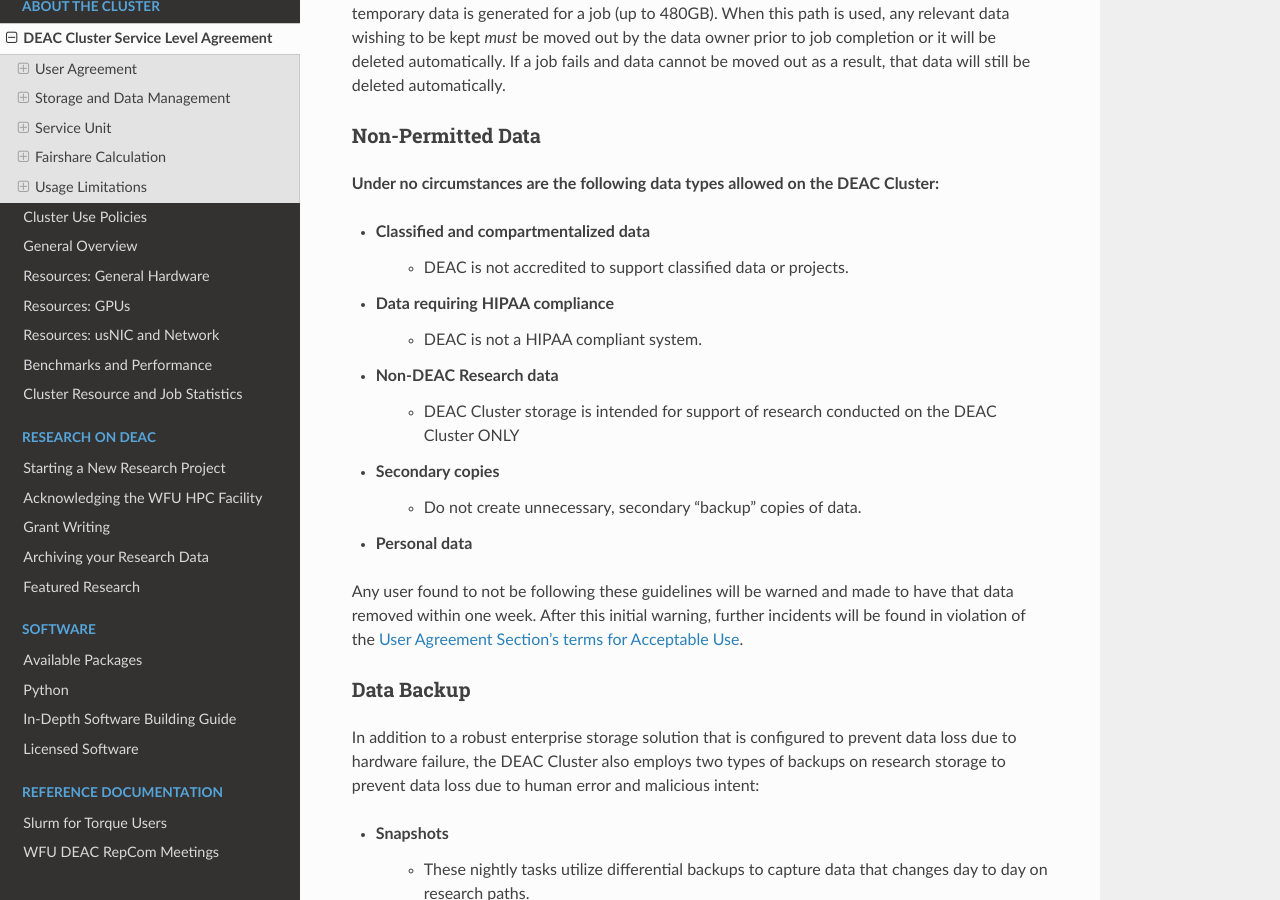
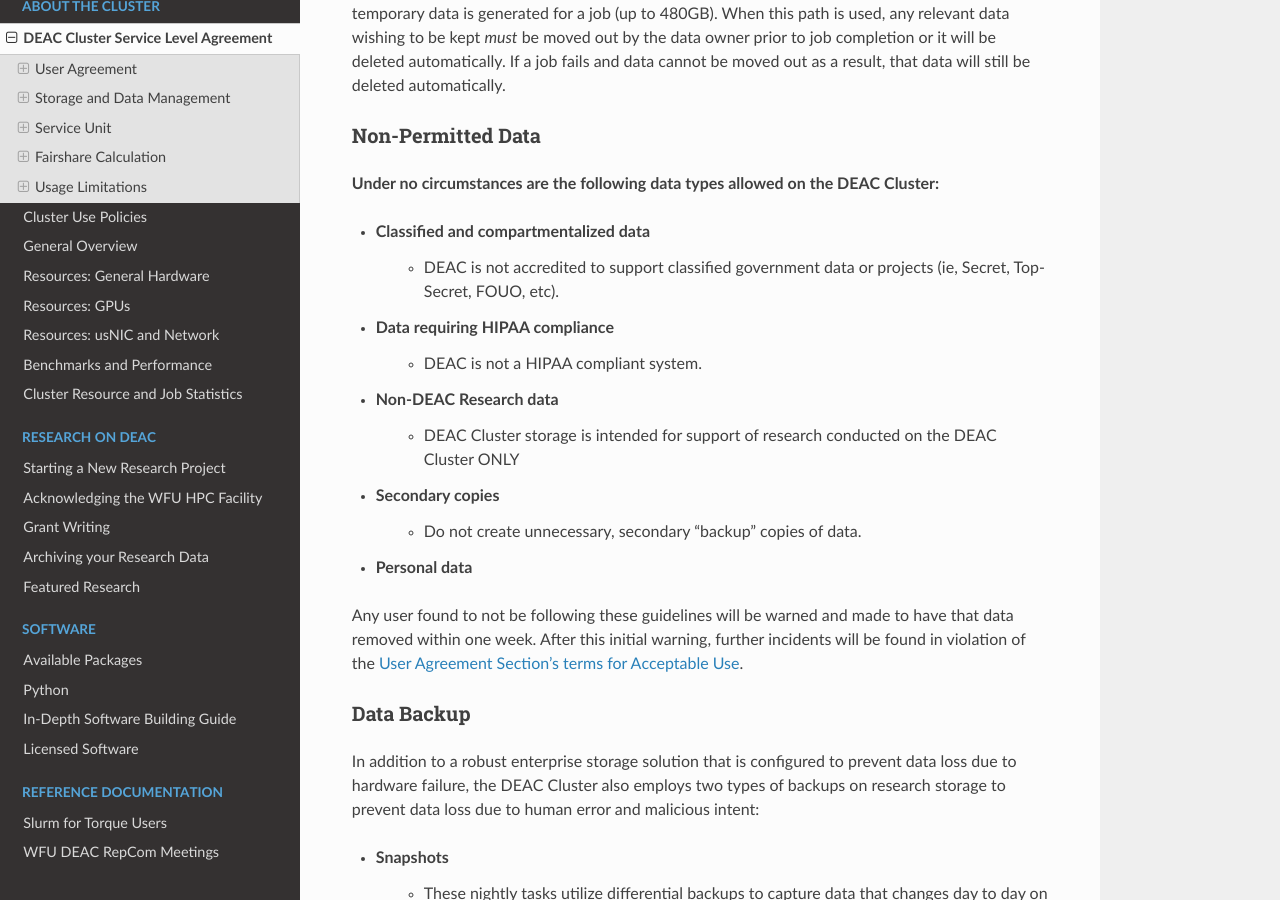
Before and after one commit to WFU-HPC/deac-docs, a Sphinx documentation site: the page built from source/cluster-sla.rst, in a window 1280 px wide and 900 px high, scrolled down 6886 px. Built offline with Sphinx 7.4.7 and the Read the Docs theme 2.0.0, drawn with Linux system fonts in a browser that asks for light colours.

Commit message:
Clarify classified data statement

```diff
--- a/source/cluster-sla.rst
+++ b/source/cluster-sla.rst
@@ -206,7 +206,7 @@
 **Under no circumstances are the following data types allowed on the DEAC Cluster:**
 
 * **Classified and compartmentalized data**
-    * DEAC is not accredited to support classified data or projects.
+    * DEAC is not accredited to support classified government data or projects (ie, Secret, Top-Secret, FOUO, etc).
 * **Data requiring HIPAA compliance**
     * DEAC is not a HIPAA compliant system.
 * **Non-DEAC Research data**
```
